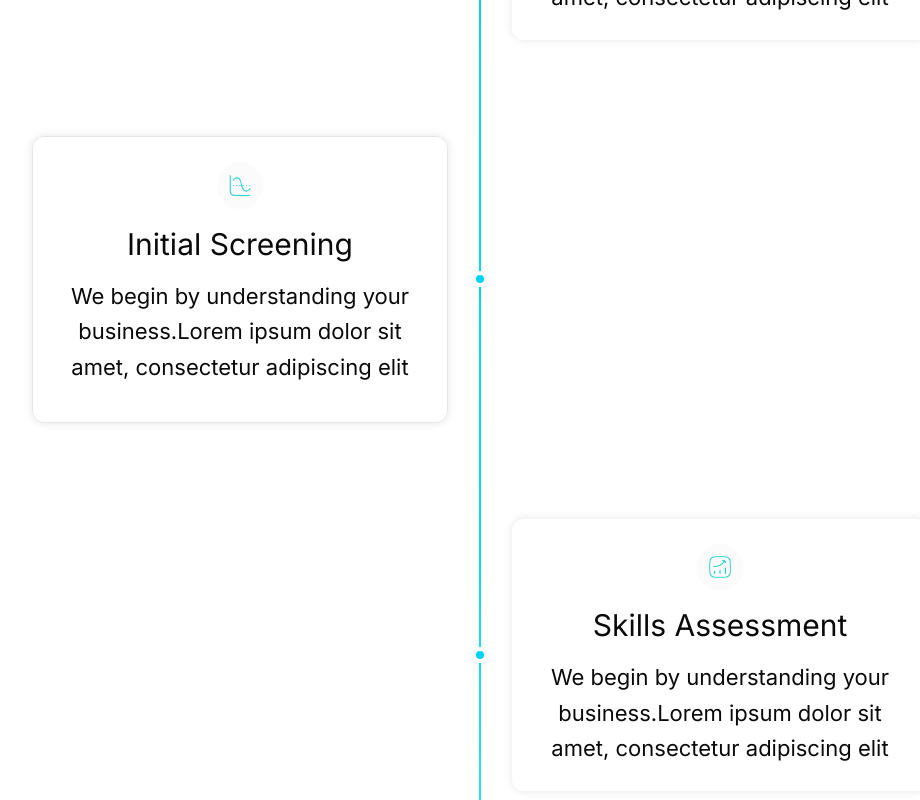
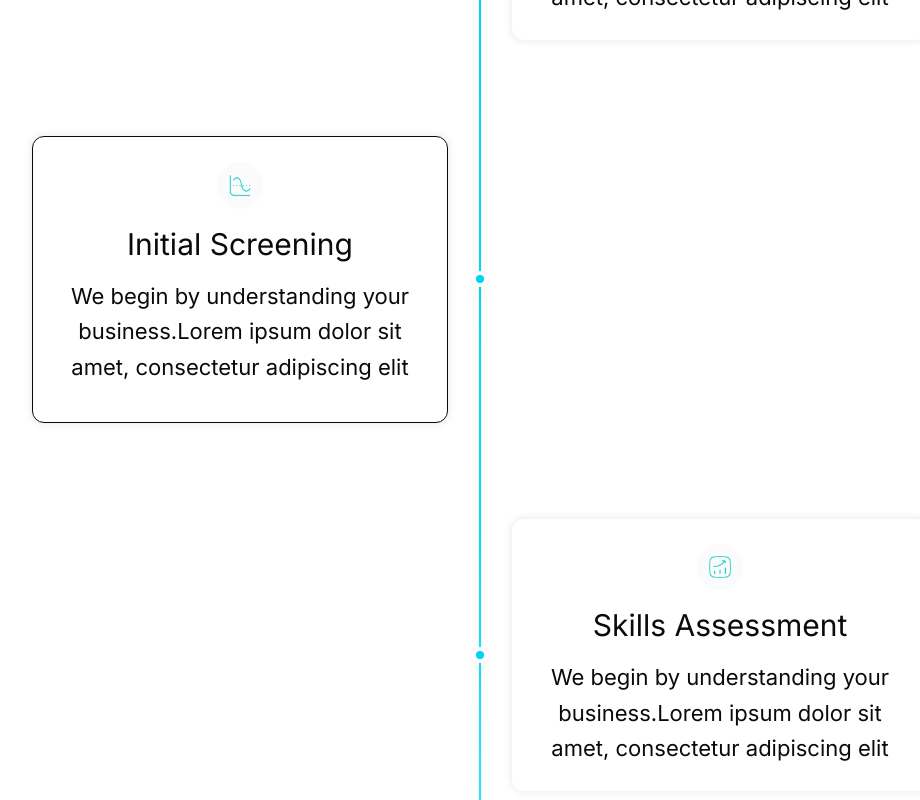
Before and after one commit to Roshen-Perera/ceylon-developers-portfolio, a Next.js app: page /careers in a window 1280 px wide. Shown: the part 1300-2100 px from the top of the page, without its empty margins (160-1080 px from the left). Built offline with nearby package versions, Linux system fonts and the light colour scheme.

Commit message:
Refactor border styling for left side content in HiringProcess component

```diff
--- a/components/hiringProcess.tsx
+++ b/components/hiringProcess.tsx
@@ -59,7 +59,7 @@ const HiringProcess = () => {
                       {/* Left Side Content */}
                       <div className="w-1/2 pr-8">
                         {step.position === "left" && (
-                          <div className="border-1 [border-image:var(--hiring-process-card-border)_var(--hiring-process-card-border-slice)] shadow-[0px_0px_10px_rgba(0,0,0,0.1)] rounded-[12px] p-6">
+                          <div className="shadow-[0px_0px_10px_rgba(0,0,0,0.1)] rounded-[12px] border border-[image:var(--hiring-process-card-border)_var(--hiring-process-card-border-slice)]  p-6">
                             <div className="flex items-center gap-3 mb-3 flex-col">
                               <div>
                                 <Image
```
